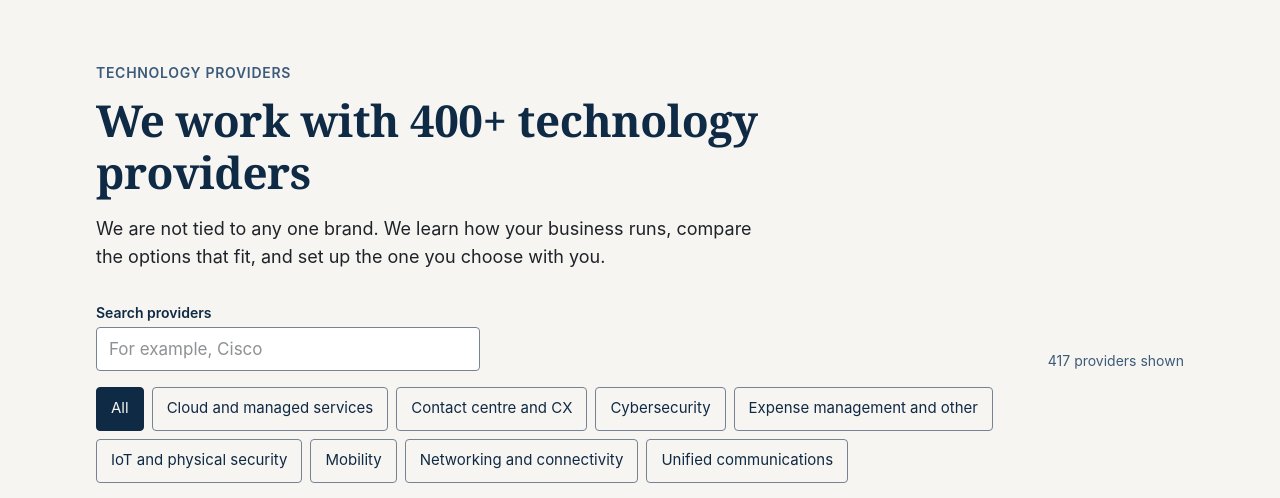
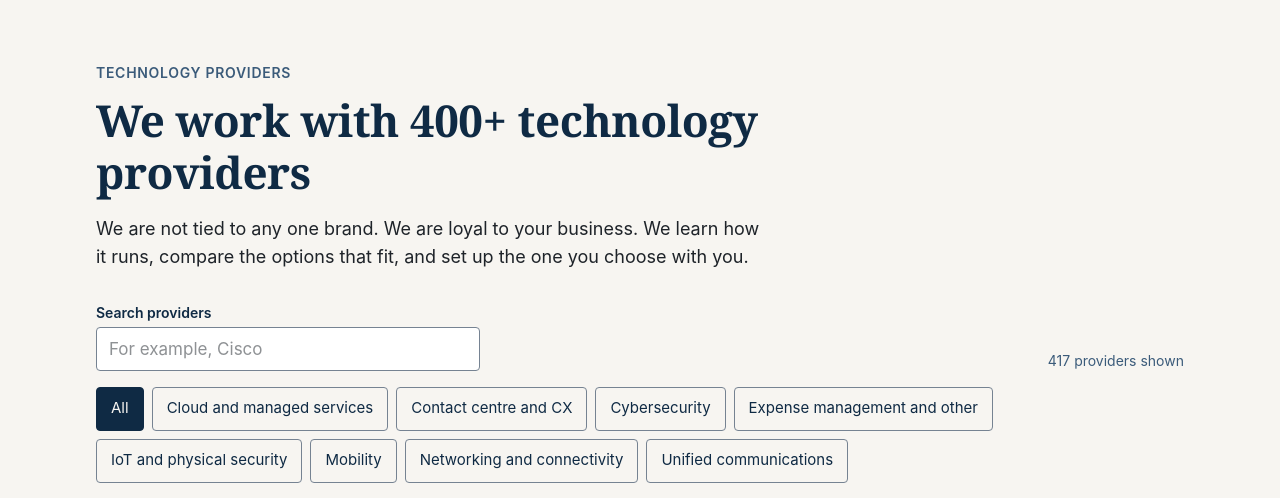
Before and after one commit to heartcadence/heartcadence, an Astro site: page /technology-providers in a window 1280 px wide. Shown: the part 78-576 px from the top of the page. Built offline with nearby package versions, Linux system fonts and the light colour scheme; Astro itself is replaced by a stand-in of ours; no server answers.

Commit message:
Update technology providers intro (Option 2, Rory's loyalty wording)
Co-Authored-By: Claude Opus 5.5 <noreply@anthropic.com>
Claude-Session: https://claude.ai/code/session_01S3mbtZGHp86PBAjZTWhRUW

```diff
--- a/src/pages/technology-providers.astro
+++ b/src/pages/technology-providers.astro
@@ -36,7 +36,7 @@ const itemList = {
   <PageHeader
     eyebrow="Technology providers"
     title={`We work with ${countLabel} technology providers`}
-    intro="We are not tied to any one brand. We learn how your business runs, compare the options that fit, and set up the one you choose with you."
+    intro="We are not tied to any one brand. We are loyal to your business. We learn how it runs, compare the options that fit, and set up the one you choose with you."
   />
 
   <section class="container-site" aria-labelledby="directory-heading">
```
